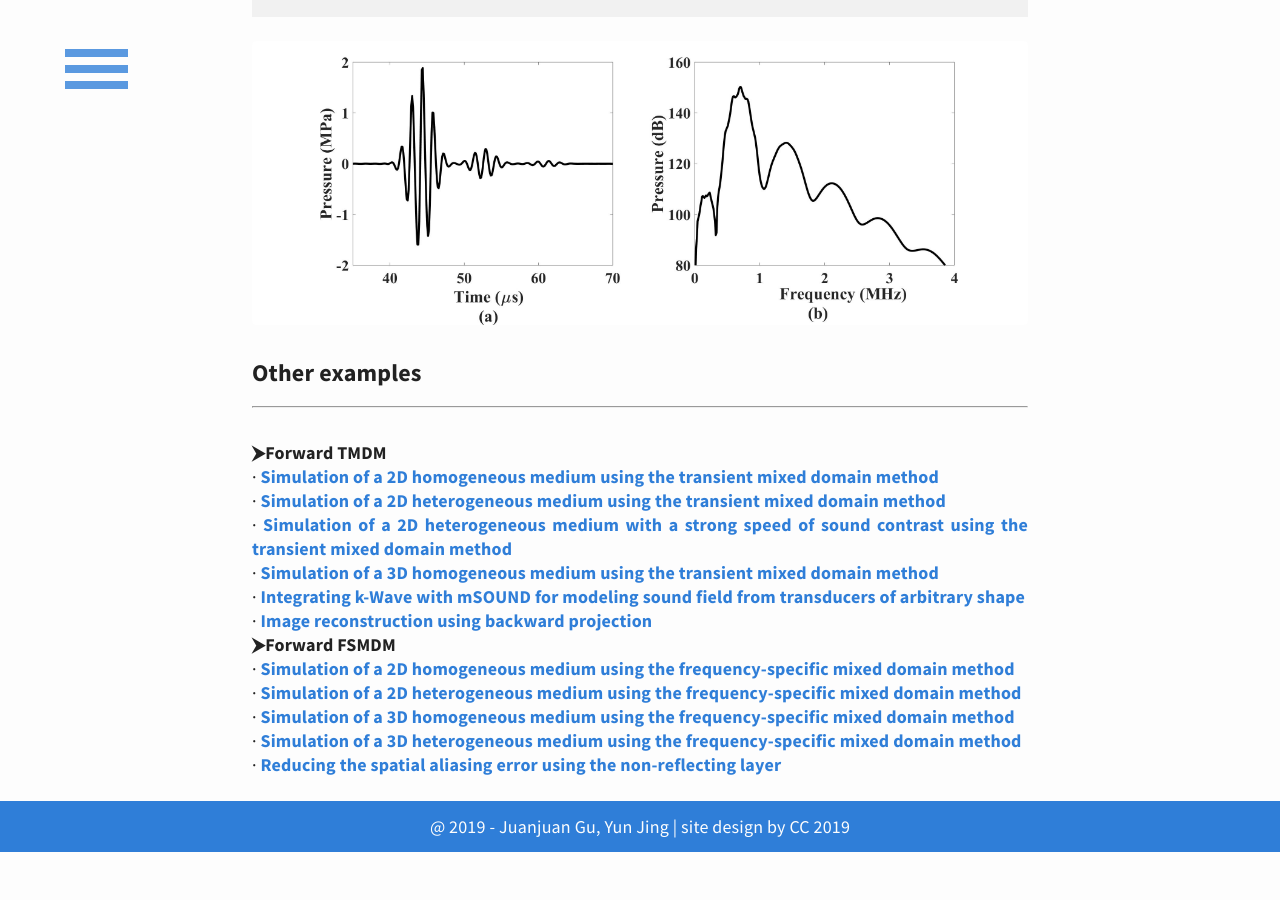
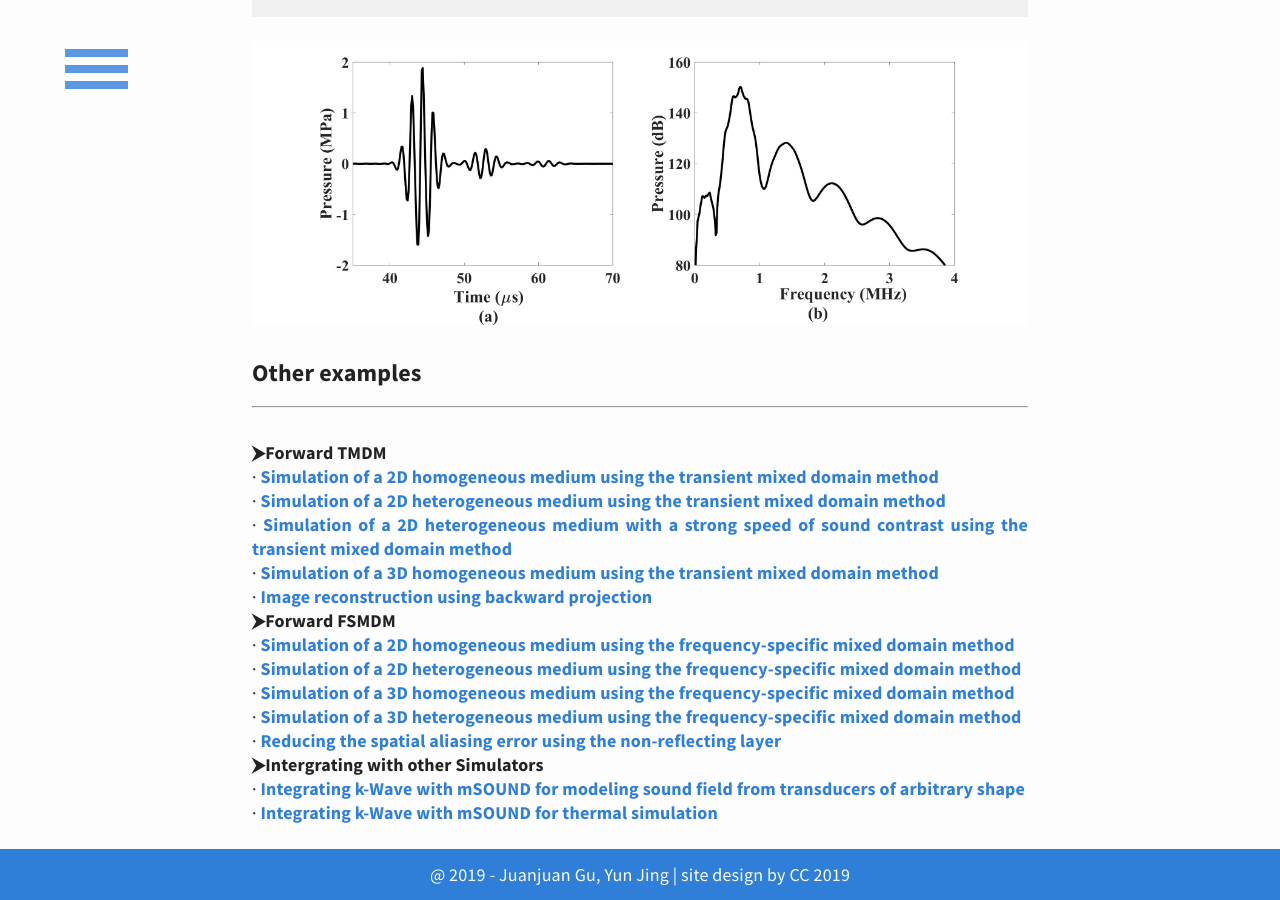
Before and after one commit to m-SOUND/mSOUND, a Jekyll site: the page built from _posts/2019-07-29-TMDM-2D-strong-speed-of-sound-contrast.html, in a window 1280 px wide and 900 px high, scrolled down 2659 px. Built offline with Jekyll 4.4.1, drawn with Linux system fonts in a browser that asks for light colours; before the commit the page ends 3511 px from its top, so only the background shows below that.

Commit message:
Update 2019-07-29-TMDM-2D-strong-speed-of-sound-contrast.html

```diff
--- a/_posts/2019-07-29-TMDM-2D-strong-speed-of-sound-contrast.html
+++ b/_posts/2019-07-29-TMDM-2D-strong-speed-of-sound-contrast.html
@@ -102,13 +102,11 @@ p_total = Forward2D(mgrid, medium, source_p, sensor_mask,...
     Simulation of a 2D heterogeneous medium with a strong speed of sound contrast using the transient mixed domain method</a>
 <br>&middot;<a href="https://m-sound.github.io/mSOUND/TMDM_3D_homogeneous">
     Simulation of a 3D homogeneous medium using the transient mixed domain method</a>
-<br>&middot;<a href="https://m-sound.github.io/mSOUND/combine-k-Wave-TMDM">
-    Integrating k-Wave with mSOUND for modeling sound field from transducers of arbitrary shape</a>
 <br>&middot;<a href="https://m-sound.github.io/mSOUND/Backward_TMDM">
     Image reconstruction using backward projection</a>
 
 
-  <br><h7 style='font-weight:bold;'>&#11166;Forward FSMDM</h7>
+<br><h7 style='font-weight:bold;'>&#11166;Forward FSMDM</h7>
 <br>&middot;<a href="https://m-sound.github.io/mSOUND/FSMDM_2D_homogeneous">
     Simulation of a 2D homogeneous medium using the frequency-specific mixed domain method</a>
 <br>&middot;<a href="https://m-sound.github.io/mSOUND/FSMDM_2D_heterogeneous">
@@ -119,4 +117,11 @@ p_total = Forward2D(mgrid, medium, source_p, sensor_mask,...
     Simulation of a 3D heterogeneous medium using the frequency-specific mixed domain method</a>
  <br>&middot;<a href="https://m-sound.github.io/mSOUND/2D_absorption">
     Reducing the spatial aliasing error using the non-reflecting layer</a>
+
+
+ <br><h7 style='font-weight:bold;'>&#11166;Intergrating with other Simulators</h7>
+ <br>&middot;<a href="https://m-sound.github.io/mSOUND/combine-k-Wave-TMDM">
+    Integrating k-Wave with mSOUND for modeling sound field from transducers of arbitrary shape</a>
+ <br>&middot;<a href="https://m-sound.github.io/mSOUND/combine-k-Wave-diffusion">
+    Integrating k-Wave with mSOUND for thermal simulation</a>
 </p>
```
